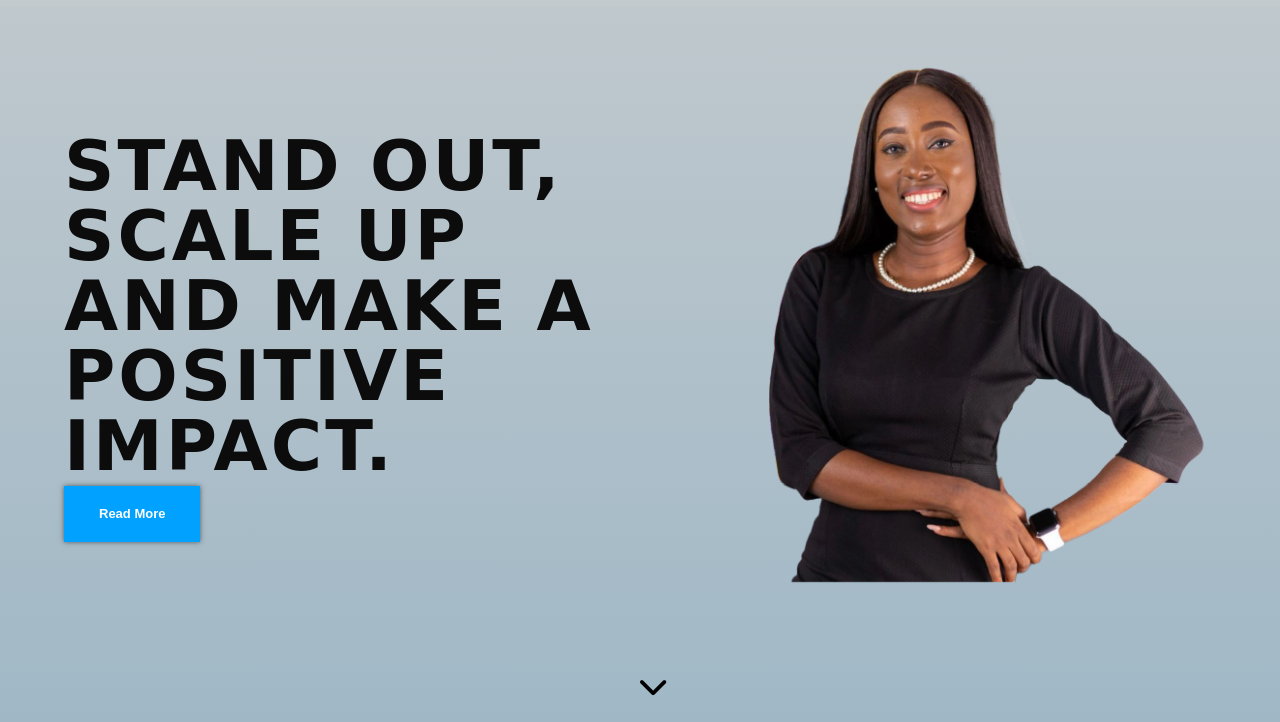
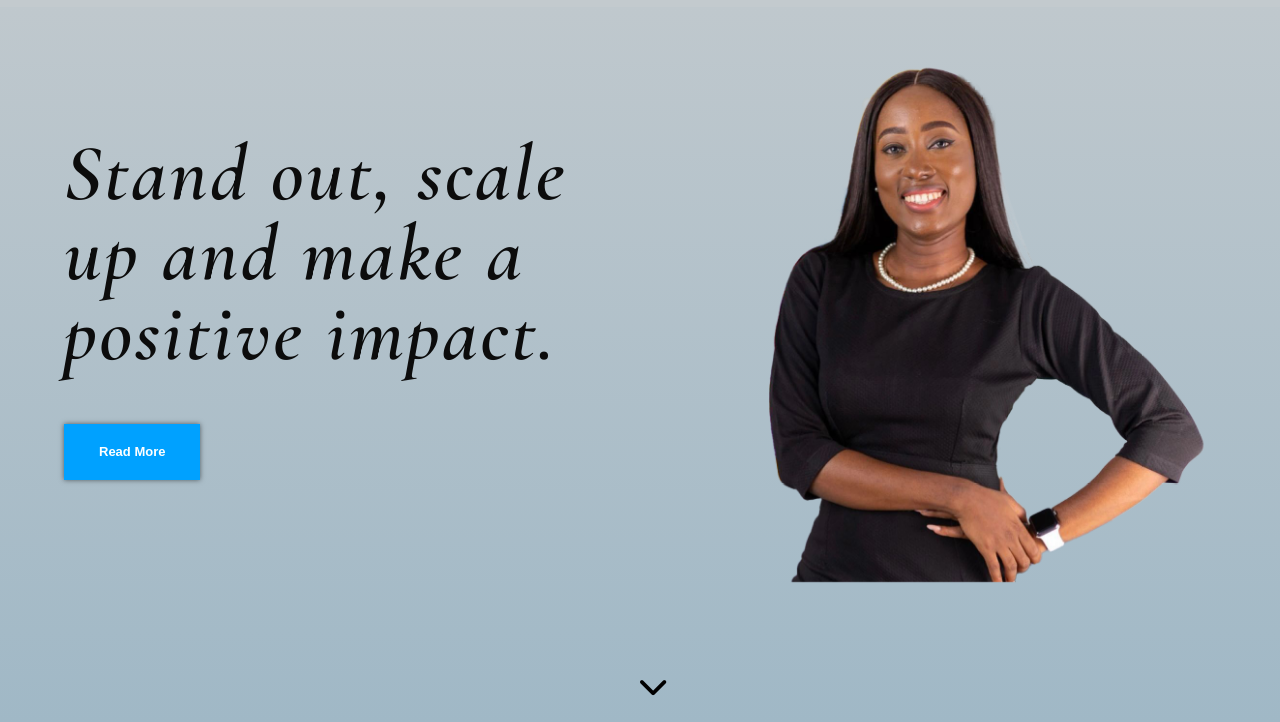
Before and after one commit to Carbell-sarfo/Sheila-Wristberg, an Eleventy site: page src/index.njk in a window 1280 px wide. Shown: the part 78-800 px from the top of the page. Built offline with nearby package versions, Linux system fonts and the light colour scheme; Eleventy itself is replaced by a stand-in of ours; files that its build step writes are made by us from their sources; a web font is replaced by a local one.

Commit message:
section hero done

```diff
--- a/src/sass/layouts/_footer.scss
+++ b/src/sass/layouts/_footer.scss
@@ -22,7 +22,7 @@
 .section-footer {
     background-image: linear-gradient(to bottom, #2B4658, #000000);
     color: var(--clr-gray-light);
-    padding: 8rem 0 10rem;
+    padding: 8rem 0 5rem;
     width: 100%;
     position: relative;
     z-index: 1;
--- a/src/sass/pages/_index.scss
+++ b/src/sass/pages/_index.scss
@@ -46,7 +46,7 @@
 
 
 
-// == Section-hero ==
+// ======================== Section-hero =======================
 .section-hero {
     width: 100%;
     min-height: 90vh;
@@ -65,6 +65,7 @@
     .hero-container {
         width: 100%;
         height: 100vh;
+        min-height: 100vh;
         padding-bottom: 7rem;
         display: grid;
         grid-template-columns: 1fr 1fr;
@@ -95,9 +96,10 @@
         }
         .hero-name {
             display: block;
-            font-size: 70px;
-            text-transform: uppercase;
-            font-family: 'Delius Swash Caps', cursive;
+            font-size: 80px;
+            // text-transform: uppercase;
+            font-family: 'Cormorant Garamond', serif;
+            font-style: italic;
             font-weight: bolder;
             color: var(--clr-black);
             letter-spacing: 3px;
@@ -106,6 +108,8 @@
             margin-top: 1rem;
             opacity: 0;
             animation: fadeIn .4s ease-in-out .5s forwards;
+            margin-bottom: 5rem;
+            margin-top: -5rem;
         }
         .hero-image {
             padding-top: 60px;
```
Also changed, not shown: public/css/main.css.
